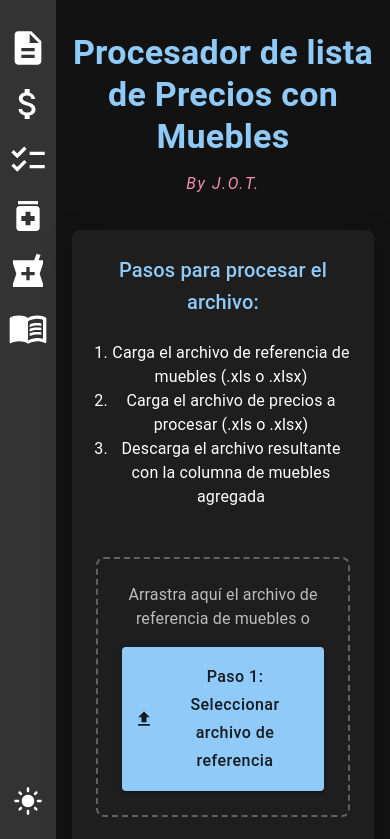
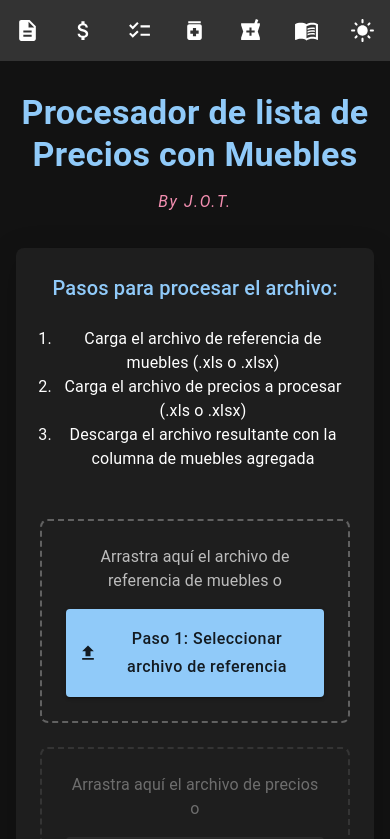
Before and after one commit to JorgeTrip/Agregar_mueble_actualizacion_precio, a React (Vite) app: page / in a window 390 px wide. Shown: the top 839 px of the page. Built offline with nearby package versions, Linux system fonts and the light colour scheme.

Commit message:
El sidebar se transforma en navbar horizontal superior en pantallas chicas.  Además, las cajas donde se muestra alfabeta.net en vademecum y precios, es más ancho en dichas pantallas.

```diff
--- a/src/App.jsx
+++ b/src/App.jsx
@@ -97,6 +97,8 @@ function App() {
             alignItems: 'center',
             backgroundColor: theme.palette.background.default,
             flexGrow: 1,
+            // Añadir margen superior en pantallas pequeñas para compensar la navbar fija
+            marginTop: { xs: '60px', sm: 0 },
           }}
         >
           {/* Contenedor principal para todos los componentes */}
--- a/src/components/ArgentinaVademecum.jsx
+++ b/src/components/ArgentinaVademecum.jsx
@@ -24,7 +24,7 @@ function ArgentinaVademecum() {
       <Paper elevation={3} sx={{ p: 2, mb: 4 }}>
         <Box
           sx={{
-            width: '810px',
+            width: '100%', // Cambiado de 810px a 100% para aprovechar todo el ancho disponible
             maxWidth: '100%',
             margin: '0 auto',
             height: '80vh',
@@ -34,7 +34,12 @@ function ArgentinaVademecum() {
               width: '100%',
               height: '100%',
             },
-            '@media (max-width: 810px)': {
+            // Ajustes responsivos para diferentes tamaños de pantalla
+            '@media (min-width: 600px)': {
+              width: 'calc(100vw - 80px)', // Resta el ancho del sidebar vertical
+              maxWidth: '1200px' // Limita el ancho máximo en pantallas grandes
+            },
+            '@media (max-width: 600px)': {
               width: '100%',
               overflowX: 'auto'
             }
--- a/src/components/MedicationPrices.jsx
+++ b/src/components/MedicationPrices.jsx
@@ -24,7 +24,7 @@ function MedicationPrices() {
       <Paper elevation={3} sx={{ p: 2, mb: 4 }}>
         <Box
           sx={{
-            width: '810px',
+            width: '100%', // Cambiado de 810px a 100% para aprovechar todo el ancho disponible
             maxWidth: '100%',
             margin: '0 auto',
             height: '80vh',
@@ -34,7 +34,12 @@ function MedicationPrices() {
               width: '100%',
               height: '100%',
             },
-            '@media (max-width: 810px)': {
+            // Ajustes responsivos para diferentes tamaños de pantalla
+            '@media (min-width: 600px)': {
+              width: 'calc(100vw - 80px)', // Resta el ancho del sidebar vertical
+              maxWidth: '1200px' // Limita el ancho máximo en pantallas grandes
+            },
+            '@media (max-width: 600px)': {
               width: '100%',
               overflowX: 'auto'
             }
--- a/src/components/Sidebar.jsx
+++ b/src/components/Sidebar.jsx
@@ -1,5 +1,5 @@
 import React from 'react';
-import { Box, Tooltip, IconButton, Switch } from '@mui/material';
+import { Box, Tooltip, IconButton, Switch, useMediaQuery, useTheme } from '@mui/material';
 import {
   Description as SpreadsheetIcon,
   AttachMoney as CashIcon,
@@ -26,61 +26,74 @@ import {
  * @returns {JSX.Element} Componente de barra lateral con iconos de navegación
  */
 function Sidebar({ onSelect, toggleTheme, themeMode }) {
+  const theme = useTheme();
+  const isMobile = useMediaQuery(theme.breakpoints.down('sm'));
+
   return (
     <Box
       sx={{
-        width: '60px', // Sidebar angosto
-        height: '100vh',
+        width: isMobile ? '100%' : '60px', // Ancho completo en móvil, angosto en desktop
+        height: isMobile ? 'auto' : '100vh',
         backgroundColor: themeMode === 'dark' ? '#333' : '#f0f0f0',
         display: 'flex',
-        flexDirection: 'column',
+        flexDirection: isMobile ? 'row' : 'column',
+        justifyContent: isMobile ? 'space-around' : 'flex-start',
         alignItems: 'center',
-        paddingTop: '20px',
-        transition: 'background-color 0.3s ease',
+        padding: isMobile ? '10px 0' : '20px 0 0 0',
+        transition: 'all 0.3s ease',
+        position: isMobile ? 'fixed' : 'relative',
+        top: 0,
+        zIndex: 1100,
       }}
     >
-      <Tooltip title="Agregar mueble a planilla de precios" arrow placement="right">
+      <Tooltip title="Agregar mueble a planilla de precios" arrow placement={isMobile ? "bottom" : "right"}>
         <IconButton color="inherit" onClick={() => onSelect('home')}>
-          <SpreadsheetIcon sx={{ fontSize: 40 }} />
+          <SpreadsheetIcon sx={{ fontSize: isMobile ? 25 : 40 }} />
         </IconButton>
       </Tooltip>
 
-      <Tooltip title="Asistente de Arqueo de Caja" arrow placement="right">
+      <Tooltip title="Asistente de Arqueo de Caja" arrow placement={isMobile ? "bottom" : "right"}>
         <IconButton color="inherit" onClick={() => onSelect('cashAssistant')}>
-          <CashIcon sx={{ fontSize: 40 }} />
+          <CashIcon sx={{ fontSize: isMobile ? 25 : 40 }} />
         </IconButton>
       </Tooltip>
 
-      <Tooltip title="Checklist de Cierre" arrow placement="right">
+      <Tooltip title="Checklist de Cierre" arrow placement={isMobile ? "bottom" : "right"}>
         <IconButton color="inherit" onClick={() => onSelect('checklist')}>
-          <ChecklistIcon sx={{ fontSize: 40 }} />
+          <ChecklistIcon sx={{ fontSize: isMobile ? 25 : 40 }} />
         </IconButton>
       </Tooltip>
 
-      <Tooltip title="Calculadora de Dosis Pediátricas" arrow placement="right">
+      <Tooltip title="Calculadora de Dosis Pediátricas" arrow placement={isMobile ? "bottom" : "right"}>
         <IconButton color="inherit" onClick={() => onSelect('dosageCalculator')}>
-          <MedicationIcon sx={{ fontSize: 40 }} />
+          <MedicationIcon sx={{ fontSize: isMobile ? 25 : 40 }} />
         </IconButton>
       </Tooltip>
 
-      <Tooltip title="Precios de Medicamentos" arrow placement="right">
+      <Tooltip title="Precios de Medicamentos" arrow placement={isMobile ? "bottom" : "right"}>
         <IconButton color="inherit" onClick={() => onSelect('medicationPrices')}>
-          <PharmacyIcon sx={{ fontSize: 40 }} />
+          <PharmacyIcon sx={{ fontSize: isMobile ? 25 : 40 }} />
         </IconButton>
       </Tooltip>
 
-      <Tooltip title="Vademecum de Argentina" arrow placement="right">
+      <Tooltip title="Vademecum de Argentina" arrow placement={isMobile ? "bottom" : "right"}>
         <IconButton color="inherit" onClick={() => onSelect('argentinaVademecum')}>
-          <VademecumIcon sx={{ fontSize: 40 }} />
+          <VademecumIcon sx={{ fontSize: isMobile ? 25 : 40 }} />
         </IconButton>
       </Tooltip>
 
       {/* Switch para alternar entre tema oscuro y claro */}
-      <Box sx={{ marginTop: 'auto', marginBottom: '20px', display: 'flex', flexDirection: 'column', alignItems: 'center' }}>
-        <Tooltip title={themeMode === 'dark' ? "Cambiar a modo claro" : "Cambiar a modo oscuro"} arrow placement="right">
+      <Box sx={{
+        marginTop: isMobile ? 0 : 'auto',
+        marginBottom: isMobile ? 0 : '20px',
+        display: 'flex',
+        flexDirection: 'column',
+        alignItems: 'center'
+      }}>
+        <Tooltip title={themeMode === 'dark' ? "Cambiar a modo claro" : "Cambiar a modo oscuro"} arrow placement={isMobile ? "bottom" : "right"}>
           <Box sx={{ display: 'flex', alignItems: 'center' }}>
             <IconButton onClick={toggleTheme} color="inherit">
-              {themeMode === 'dark' ? <LightModeIcon sx={{ fontSize: 30 }} /> : <DarkModeIcon sx={{ fontSize: 30 }} />}
+              {themeMode === 'dark' ? <LightModeIcon sx={{ fontSize: isMobile ? 25 : 30 }} /> : <DarkModeIcon sx={{ fontSize: isMobile ? 25 : 30 }} />}
             </IconButton>
           </Box>
         </Tooltip>
```
